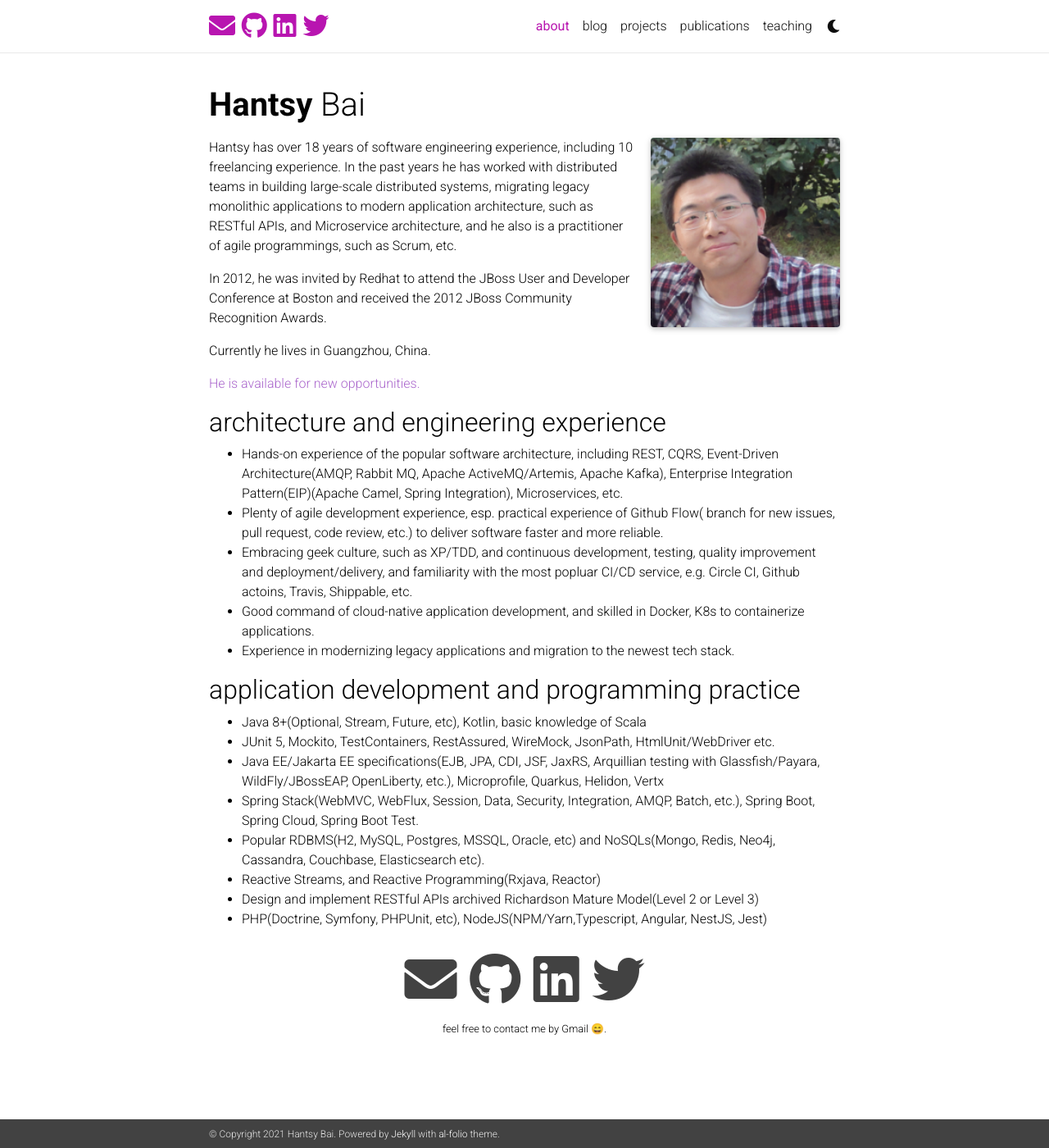
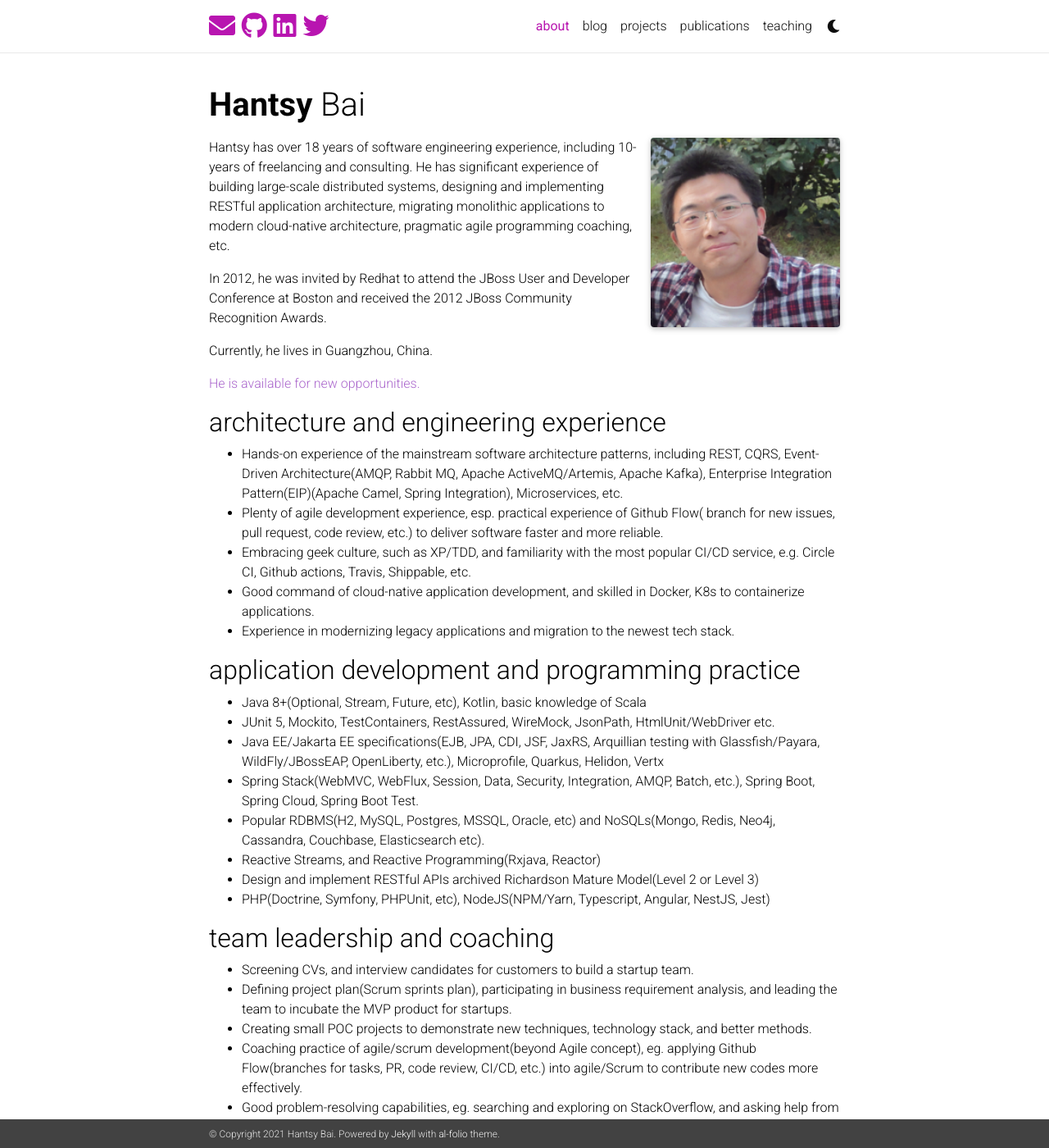
Before and after one commit to hantsy/hantsy.github.io, a Jekyll site: the page built from _pages/about.md, in a window 1280 px wide and 1400 px high. Shown: the whole window at 82% size. Built offline with Jekyll 4.4.1, drawn with Linux system fonts in a browser that asks for light colours; nearby versions of some CDN libraries; emoji names are drawn with the system emoji font; a style sheet for code colours, icons or effects is not loaded.

Commit message:
update about

```diff
--- a/_pages/about.md
+++ b/_pages/about.md
@@ -14,19 +14,19 @@
 social: true  # includes social icons at the bottom of the page
 ---
 
-Hantsy has over 18 years of software engineering experience, including 10 freelancing experience. In the past years he has worked with distributed teams in building large-scale distributed systems, migrating legacy monolithic applications to modern application architecture, such as RESTful APIs, and Microservice architecture, and he also is a practitioner of agile programmings, such as Scrum, etc.
+Hantsy has over 18 years of software engineering experience, including 10-years of freelancing and consulting. He has significant experience of building large-scale distributed systems, designing and implementing RESTful application architecture, migrating monolithic applications to modern cloud-native architecture,  pragmatic agile programming coaching, etc.
 
 In 2012, he was invited by Redhat to attend the JBoss User and Developer Conference at Boston and received the 2012 JBoss Community Recognition Awards.
 
-Currently he lives in Guangzhou, China.
+Currently, he lives in Guangzhou, China.
 
 <p class="text-secondary display-5">He is available for new opportunities.</p>
 
 ## architecture and engineering experience
 
-* Hands-on experience of the popular software architecture, including REST, CQRS, Event-Driven Architecture(AMQP, Rabbit MQ, Apache ActiveMQ/Artemis, Apache Kafka), Enterprise Integration Pattern(EIP)(Apache Camel, Spring Integration), Microservices, etc.
+* Hands-on experience of the mainstream software architecture patterns, including REST, CQRS, Event-Driven Architecture(AMQP, Rabbit MQ, Apache ActiveMQ/Artemis, Apache Kafka), Enterprise Integration Pattern(EIP)(Apache Camel, Spring Integration), Microservices, etc.
 * Plenty of agile development experience, esp. practical experience of Github Flow( branch for new issues, pull request, code review, etc.) to deliver software faster and more reliable.
-* Embracing geek culture, such as XP/TDD, and continuous development, testing, quality improvement and deployment/delivery, and familiarity with the most popluar CI/CD service, e.g. Circle CI, Github actoins, Travis, Shippable, etc.
+* Embracing geek culture, such as XP/TDD, and familiarity with the most popular CI/CD service, e.g. Circle CI, Github actions, Travis, Shippable, etc.
 * Good command of cloud-native application development, and skilled in Docker, K8s to containerize applications.
 * Experience in modernizing legacy applications and migration to the newest tech stack.
 
@@ -39,4 +39,11 @@
 * Popular RDBMS(H2, MySQL, Postgres, MSSQL, Oracle, etc) and NoSQLs(Mongo, Redis, Neo4j, Cassandra, Couchbase, Elasticsearch etc).
 * Reactive Streams, and Reactive Programming(Rxjava, Reactor)
 * Design and implement RESTful APIs archived Richardson Mature Model(Level 2 or Level 3)
-* PHP(Doctrine, Symfony, PHPUnit, etc), NodeJS(NPM/Yarn,Typescript, Angular, NestJS, Jest)
+* PHP(Doctrine, Symfony, PHPUnit, etc), NodeJS(NPM/Yarn, Typescript, Angular, NestJS, Jest)
+
+## team leadership and coaching
+* Screening CVs, and interview candidates for customers to build a startup team.
+* Defining project plan(Scrum sprints plan), participating in business requirement analysis, and leading the team to incubate the MVP product for startups.
+* Creating small POC projects to demonstrate new techniques, technology stack, and better methods.
+* Coaching practice of agile/scrum development(beyond Agile concept), eg. applying Github Flow(branches for tasks, PR, code review, CI/CD, etc.) into agile/Scrum to contribute new codes more effectively.
+* Good problem-resolving capabilities, eg. searching and exploring on StackOverflow, and asking help from the upstream developers.
```
